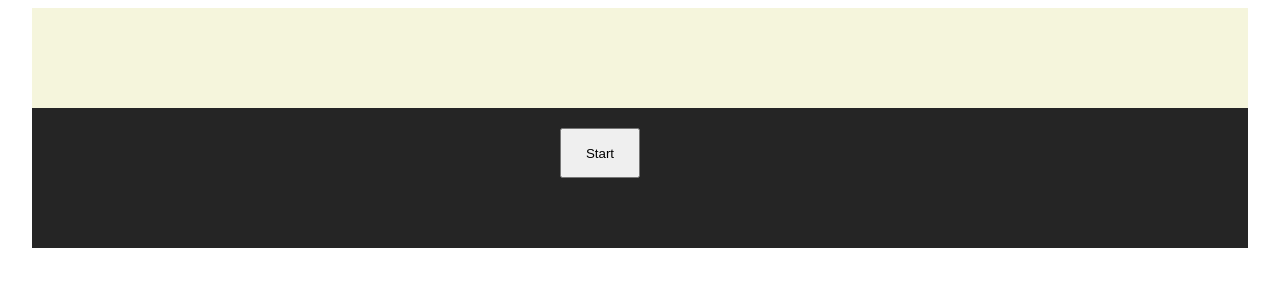
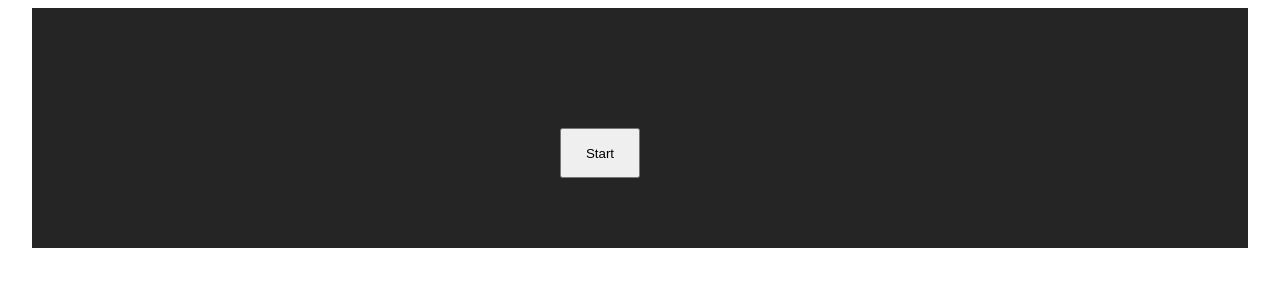
Before and after one commit to biztv/Sports, a plain HTML site: page index.html in a window 1280 px wide. Drawn offline with Linux system fonts and the light colour scheme.

Commit message:
Update index.html
changed output to link

```diff
--- a/index.html
+++ b/index.html
@@ -9,7 +9,7 @@
 </head>
 <body>
     <div class="display">
-    <div id="root"> </div>
+    <a id="root"> </a>
     <button onclick="start()">Start</button>
     </div>
     <script src="iptv.js"></script>
```
